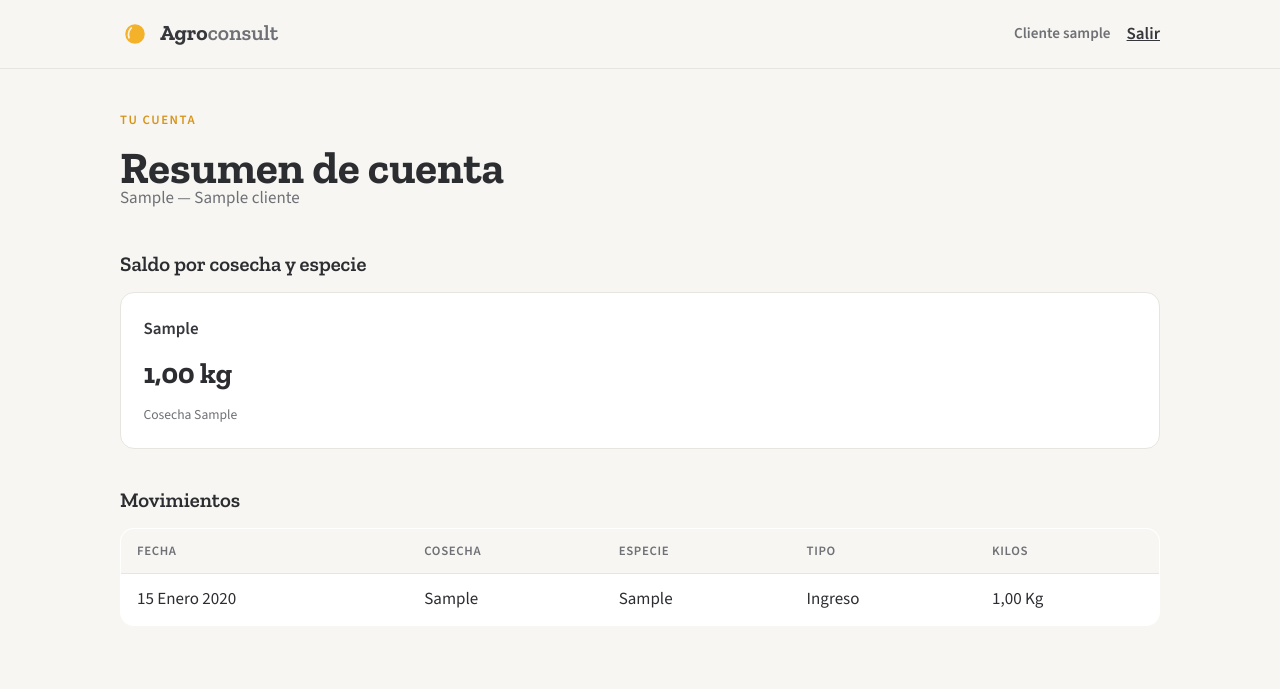
After one commit to damian7197/acopio, a Django app: page /portal/ in a window 1280 px wide. The commit adds this page. Shown: the top 689 px of the page. Run offline with Django 5.2, Linux system fonts and the light colour scheme; a user stored in the database is signed in; tables that the repository leaves empty hold one stand-in row (values such as "Sample post").

Commit message:
Portal de clientes: login por número de cliente, resumen y test de aislamiento

```diff
--- /dev/null
+++ b/apps/portal/models.py
@@ -0,0 +1,59 @@
+from django.conf import settings
+from django.db import models
+
+
+class Cliente(models.Model):
+    """Productor del acopio.
+
+    Es una proyección del cliente que ya existe en Mahon. El número de
+    cliente es la clave del negocio y, además, se usa como nombre de
+    usuario para el login.
+
+    El vínculo con el usuario es opcional (null=True): se pueden importar
+    clientes desde Mahon aunque todavía no tengan cuenta en el portal; la
+    cuenta se crea después, solo para los que la van a usar.
+    """
+
+    numero_cliente = models.CharField("número de cliente", max_length=20, unique=True)
+    nombre = models.CharField("nombre o razón social", max_length=200)
+    email = models.EmailField(blank=True)
+    telefono = models.CharField("teléfono", max_length=40, blank=True)
+
+    user = models.OneToOneField(
+        settings.AUTH_USER_MODEL,
+        on_delete=models.SET_NULL,
+        null=True,
+        blank=True,
+        related_name="cliente",
+    )
+
+    class Meta:
+        ordering = ["numero_cliente"]
+        verbose_name = "cliente"
+        verbose_name_plural = "clientes"
+
+    def __str__(self):
+        return f"{self.numero_cliente} — {self.nombre}"
+
+
+class Movimiento(models.Model):
+    """Movimiento de cuenta corriente de un cliente."""
+
+    class Tipo(models.TextChoices):
+        INGRESO = "ingreso", "Ingreso"
+        EGRESO = "egreso", "Egreso"
+
+    cliente = models.ForeignKey(Cliente, on_delete=models.CASCADE, related_name="movimientos")
+    fecha = models.DateField()
+    cosecha = models.CharField(max_length=100)
+    especie = models.CharField(max_length=100)
+    tipo = models.CharField(max_length=10, choices=Tipo.choices)
+    kilos = models.DecimalField(max_digits=12, decimal_places=2)
+
+    class Meta:
+        ordering = ["-fecha"]
+        verbose_name = "movimiento"
+        verbose_name_plural = "movimientos"
+
+    def __str__(self):
+        return f"{self.cliente.numero_cliente} - {self.especie} ({self.kilos} kg) el {self.fecha}"
--- /dev/null
+++ b/apps/portal/urls.py
@@ -0,0 +1,21 @@
+from django.contrib.auth import views as auth_views
+from django.urls import path
+
+from . import views
+from .forms import LoginClienteForm
+
+app_name = "portal"
+
+urlpatterns = [
+    path("", views.resumen, name="resumen"),
+    path(
+        "ingresar/",
+        auth_views.LoginView.as_view(
+            template_name="portal/login.html",
+            authentication_form=LoginClienteForm,
+            redirect_authenticated_user=True,
+        ),
+        name="login",
+    ),
+    path("salir/", auth_views.LogoutView.as_view(), name="logout"),
+]
--- /dev/null
+++ b/apps/portal/views.py
@@ -0,0 +1,34 @@
+from django.contrib.auth.decorators import login_required
+from django.shortcuts import render
+
+from .models import Cliente
+
+
+@login_required
+def resumen(request):
+    # El cliente sale SIEMPRE del usuario logueado, nunca de la URL.
+    try:
+        cliente = request.user.cliente
+    except Cliente.DoesNotExist:
+        return render(request, "portal/sin_cuenta.html")
+
+    # .movimientos ya viene filtrado a este cliente por el related_name.
+    movimientos = cliente.movimientos.all()
+
+    # Saldo neto (ingresos - egresos) por cosecha y especie.
+    acumulado = {}
+    for m in movimientos:
+        clave = (m.cosecha, m.especie)
+        signo = 1 if m.tipo == m.Tipo.INGRESO else -1
+        acumulado[clave] = acumulado.get(clave, 0) + signo * m.kilos
+
+    saldos = [
+        {"cosecha": cosecha, "especie": especie, "kilos": kilos}
+        for (cosecha, especie), kilos in sorted(acumulado.items())
+    ]
+
+    return render(request, "portal/resumen.html", {
+        "cliente": cliente,
+        "saldos": saldos,
+        "movimientos": movimientos,
+    })
--- a/config/settings/base.py
+++ b/config/settings/base.py
@@ -88,3 +88,8 @@ STATIC_ROOT = BASE_DIR / "staticfiles"
 STATICFILES_DIRS = [BASE_DIR / "static"]
 
 DEFAULT_AUTO_FIELD = "django.db.models.BigAutoField"
+
+# Autenticación del portal
+LOGIN_URL = "portal:login"
+LOGIN_REDIRECT_URL = "portal:resumen"
+LOGOUT_REDIRECT_URL = "portal:login"
--- a/config/urls.py
+++ b/config/urls.py
@@ -3,5 +3,6 @@ from django.urls import include, path
 
 urlpatterns = [
     path("admin/", admin.site.urls),
+    path("portal/", include("apps.portal.urls")),
     path("", include("apps.sitio.urls")),
 ]
--- a/static/css/styles.css
+++ b/static/css/styles.css
@@ -1,4 +1,3 @@
-
 /* ====== Tokens de diseño: identidad Agroconsult ====== */
 :root {
     --carbon: #36373C;
@@ -147,3 +146,36 @@ a:focus-visible, .btn:focus-visible { outline: 3px solid var(--ambar); outline-o
 .contact-card .c-label { font-size: 0.78rem; text-transform: uppercase; letter-spacing: 0.1em; color: var(--gris); font-weight: 600; margin: 0.2rem 0; }
 .contact-card .c-value { font-size: 1.15rem; color: var(--texto); font-weight: 600; margin: 0; }
 .nota { margin-top: 2.5rem; color: var(--gris); }
+
+/* ====== Portal ====== */
+.portal-user { display: flex; align-items: center; gap: 1rem; }
+.portal-user span { color: var(--gris); font-weight: 600; font-size: 0.95rem; }
+.logout-form { margin: 0; }
+.btn-link { background: none; border: 0; color: var(--carbon); font: inherit; font-weight: 600; cursor: pointer; padding: 0; text-decoration: underline; }
+.btn-link:hover { color: var(--ambar-osc); }
+
+.portal-main { padding: 2.5rem 0 4rem; }
+.resumen-cliente { color: var(--gris); margin-top: -0.5rem; }
+.sub { font-size: 1.3rem; font-weight: 600; margin: 2.5rem 0 1rem; }
+
+.saldo-grid { display: grid; gap: 1rem; grid-template-columns: repeat(auto-fit, minmax(180px, 1fr)); }
+.saldo-card { background: var(--blanco); border: 1px solid var(--linea); border-radius: var(--radio); padding: 1.4rem; }
+.saldo-especie { margin: 0; font-weight: 600; text-transform: capitalize; color: var(--carbon); }
+.saldo-kilos { font-family: "Zilla Slab", serif; font-size: 1.8rem; font-weight: 700; color: var(--carbon-osc); margin: 0.3rem 0; }
+.saldo-cosecha { margin: 0; font-size: 0.85rem; color: var(--gris); }
+
+.mov-table { width: 100%; border-collapse: collapse; margin-top: 0.5rem; background: var(--blanco); border: 1px solid var(--linea); border-radius: var(--radio); overflow: hidden; }
+.mov-table th, .mov-table td { text-align: left; padding: 0.7rem 1rem; border-bottom: 1px solid var(--linea); }
+.mov-table th { background: var(--hueso); font-size: 0.8rem; text-transform: uppercase; letter-spacing: 0.05em; color: var(--gris); }
+.mov-table tr:last-child td { border-bottom: 0; }
+.mov-table td { text-transform: capitalize; }
+
+.login-wrap { max-width: 380px; margin: 3rem auto; background: var(--blanco); border: 1px solid var(--linea); border-radius: var(--radio); padding: 2.2rem; }
+.login-wrap h1 { font-size: 1.6rem; margin: 0 0 0.3rem; }
+.login-sub { color: var(--gris); margin: 0 0 1.5rem; }
+.login-error { background: #FBE9E7; color: #9B3B2E; padding: 0.6rem 0.8rem; border-radius: 8px; font-size: 0.9rem; }
+.login-form { display: flex; flex-direction: column; gap: 0.3rem; }
+.login-form label { font-weight: 600; font-size: 0.9rem; margin-top: 0.6rem; }
+.login-form input { padding: 0.6rem 0.7rem; border: 1px solid var(--linea); border-radius: 8px; font: inherit; width: 100%; }
+.login-form input:focus { outline: 2px solid var(--ambar); outline-offset: 1px; }
+.login-form .btn { margin-top: 1.3rem; justify-content: center; }
--- a/templates/base.html
+++ b/templates/base.html
@@ -24,7 +24,7 @@
                 <a href="{% url 'sitio:servicios' %}">Servicios</a>
                 <a href="{% url 'sitio:nosotros' %}">Nosotros</a>
                 <a href="{% url 'sitio:contacto' %}">Contacto</a>
-                <a class="nav-portal" href="#">Portal</a>
+                <a class="nav-portal" href="{% url 'portal:login' %}">Portal</a>
             </nav>
         </div>
     </header>
--- /dev/null
+++ b/templates/portal/base_portal.html
@@ -0,0 +1,39 @@
+{% load static %}
+<!DOCTYPE html>
+<html lang="es">
+<head>
+    <meta charset="UTF-8">
+    <meta name="viewport" content="width=device-width, initial-scale=1.0">
+    <title>{% block title %}Portal — Agroconsult{% endblock %}</title>
+    <link rel="preconnect" href="https://fonts.googleapis.com">
+    <link rel="preconnect" href="https://fonts.gstatic.com" crossorigin>
+    <link href="https://fonts.googleapis.com/css2?family=Source+Sans+3:wght@400;600&family=Zilla+Slab:wght@500;600;700&display=swap" rel="stylesheet">
+    <link rel="stylesheet" href="{% static 'css/styles.css' %}">
+</head>
+<body>
+    <header class="site-header">
+        <div class="container header-inner">
+            <a class="brand" href="{% url 'portal:resumen' %}">
+                <svg class="brand-mark" viewBox="0 0 40 40" aria-hidden="true">
+                    <circle cx="20" cy="20" r="13" fill="var(--ambar)"/>
+                    <path d="M15 12 a13 13 0 0 0 -3 13" fill="none" stroke="#FFFFFF" stroke-width="2.4" stroke-linecap="round" opacity="0.85"/>
+                </svg>
+                <span class="brand-name"><span class="b1">Agro</span><span class="b2">consult</span></span>
+            </a>
+            {% if user.is_authenticated %}
+            <div class="portal-user">
+                <span>Cliente {{ user.username }}</span>
+                <form action="{% url 'portal:logout' %}" method="post" class="logout-form">
+                    {% csrf_token %}
+                    <button type="submit" class="btn-link">Salir</button>
+                </form>
+            </div>
+            {% endif %}
+        </div>
+    </header>
+
+    <main class="portal-main">
+        {% block content %}{% endblock %}
+    </main>
+</body>
+</html>
--- /dev/null
+++ b/templates/portal/resumen.html
@@ -0,0 +1,44 @@
+{% extends "portal/base_portal.html" %}
+
+{% block title %}Resumen de cuenta — Agroconsult{% endblock %}
+
+{% block content %}
+<div class="container portal-content">
+    <p class="eyebrow">Tu cuenta</p>
+    <h1 class="page-title">Resumen de cuenta</h1>
+    <p class="resumen-cliente">{{ cliente.numero_cliente }} — {{ cliente.nombre }}</p>
+
+    <h2 class="sub">Saldo por cosecha y especie</h2>
+    {% if saldos %}
+    <div class="saldo-grid">
+        {% for s in saldos %}
+        <div class="saldo-card">
+            <p class="saldo-especie">{{ s.especie }}</p>
+            <p class="saldo-kilos">{{ s.kilos }} kg</p>
+            <p class="saldo-cosecha">Cosecha {{ s.cosecha }}</p>
+        </div>
+        {% endfor %}
+    </div>
+    {% else %}
+    <p>No hay movimientos registrados todavía.</p>
+    {% endif %}
+
+    <h2 class="sub">Movimientos</h2>
+    <table class="mov-table">
+        <thead>
+            <tr><th>Fecha</th><th>Cosecha</th><th>Especie</th><th>Tipo</th><th>Kilos</th></tr>
+        </thead>
+        <tbody>
+            {% for m in movimientos %}
+            <tr>
+                <td>{{ m.fecha }}</td>
+                <td>{{ m.cosecha }}</td>
+                <td>{{ m.especie }}</td>
+                <td>{{ m.get_tipo_display }}</td>
+                <td>{{ m.kilos }} kg</td>
+            </tr>
+            {% endfor %}
+        </tbody>
+    </table>
+</div>
+{% endblock %}
--- a/templates/sitio/home.html
+++ b/templates/sitio/home.html
@@ -10,7 +10,7 @@
         <p class="hero-sub">[Relleno] Recibimos, acondicionamos y almacenamos tu cosecha a tu nombre. Y cuando quieras saber cuánto tenés guardado, lo consultás en línea.</p>
         <div class="hero-cta">
             <a class="btn btn-primary" href="{% url 'sitio:servicios' %}">Ver servicios</a>
-            <a class="btn btn-ghost" href="#">Ingresar al portal</a>
+            <a class="btn btn-ghost" href="{% url 'portal:login' %}">Ingresar al portal</a>
         </div>
     </div>
     <svg class="silos" viewBox="0 0 1200 160" preserveAspectRatio="xMidYMax meet" aria-hidden="true">
@@ -62,7 +62,7 @@
             <h2>Consultá tu resumen de cuenta</h2>
             <p>[Relleno] Tus kilos guardados y tus movimientos, disponibles cuando los necesites.</p>
         </div>
-        <a class="btn btn-amber" href="#">Ingresar al portal</a>
+        <a class="btn btn-amber" href="{% url 'portal:login' %}">Ingresar al portal</a>
     </div>
 </section>
 {% endblock %}
```
Also changed, not shown: apps/portal/admin.py (added, +16 -0 lines), apps/portal/forms.py (added, +9 -0 lines), apps/portal/tests.py (+43 -9 lines), templates/portal/login.html (added, +21 -0 lines), templates/portal/sin_cuenta.html (added, +10 -0 lines), apps/portal/migrations/0001_initial.py (added), apps/portal/migrations/__init__.py (added).
